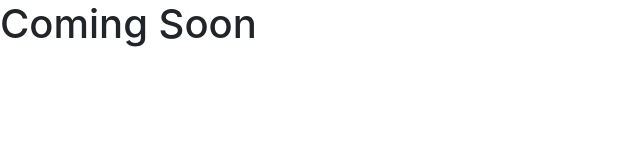
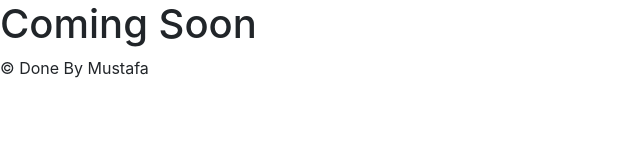
Before and after one commit to imhamad/climate-change, a plain HTML site: page index.html in a window 1280 px wide. Shown: the whole page, without its empty margins (0-640 px from the left). Drawn offline with Linux system fonts and the light colour scheme.

Commit message:
[m-dev] copyright statement

```diff
--- a/index.html
+++ b/index.html
@@ -8,5 +8,6 @@
 </head>
 <body>
     <h1>Coming Soon</h1>
+    <p>&copy; Done By Mustafa</p>
 </body>
 </html>
```
